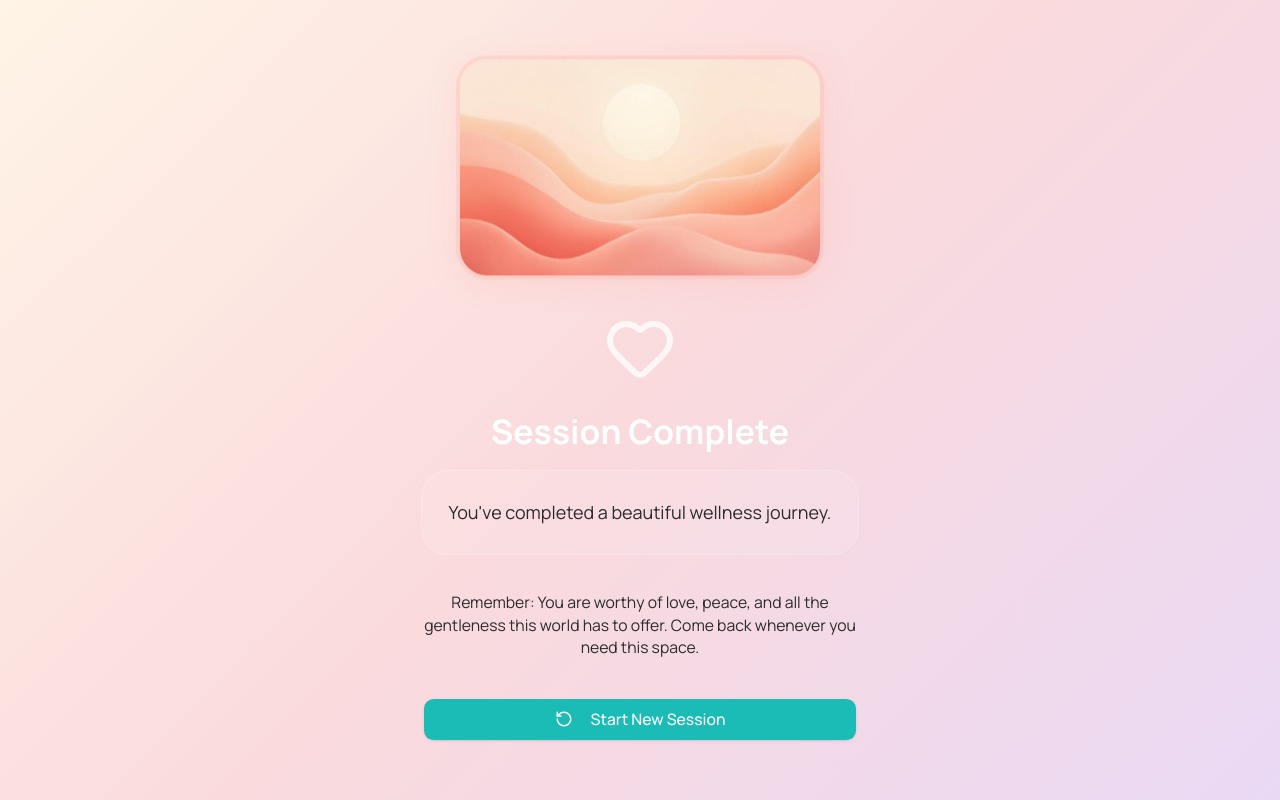
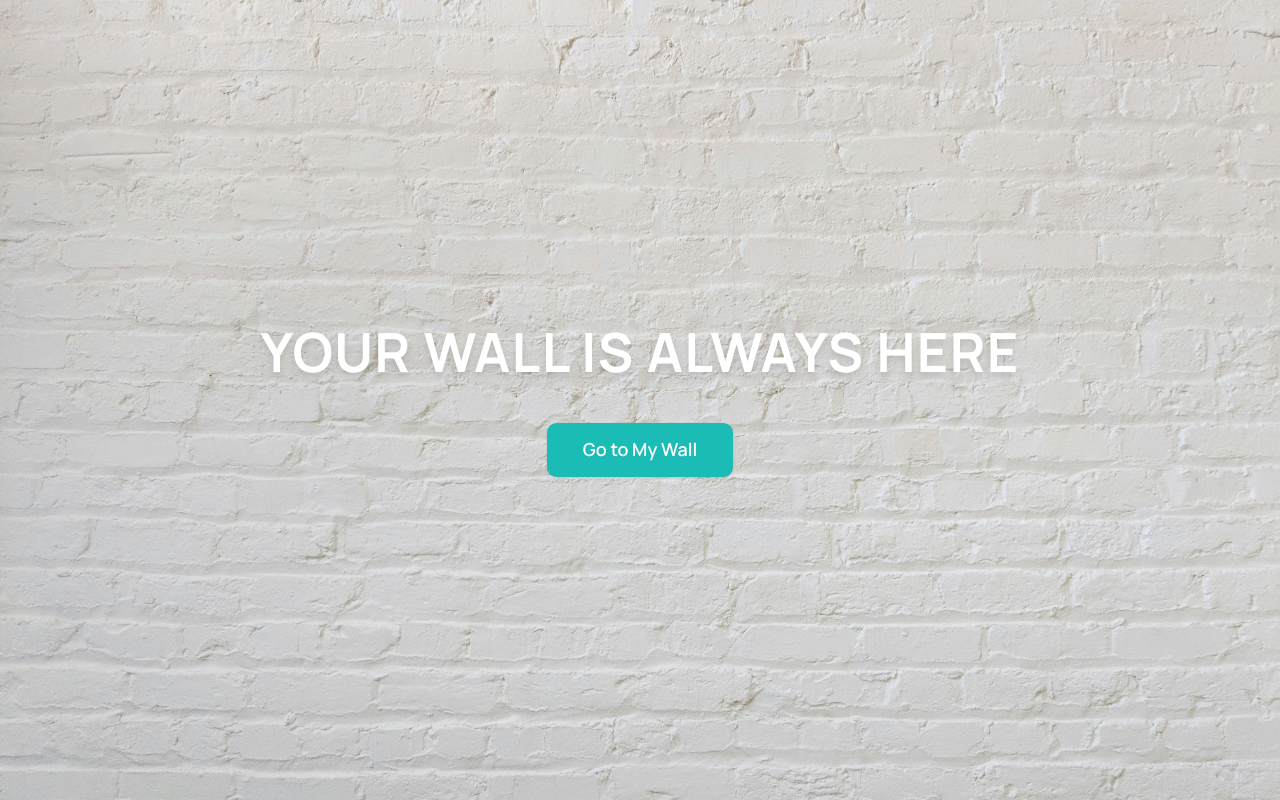
Before and after one commit to deepanshuSoni22/express-wall-frontend, a React (Vite) app: page /ending in a window 1280 px wide. Built offline with nearby package versions, Linux system fonts and the light colour scheme; a web font is replaced by a local one.

Commit message:
update ending page

```diff
--- a/src/pages/Ending.tsx
+++ b/src/pages/Ending.tsx
@@ -1,84 +1,38 @@
 import { useEffect, useState } from 'react';
 import { useNavigate } from 'react-router-dom';
 import { Button } from '@/components/ui/button';
-import { Heart, RotateCcw } from 'lucide-react';
-import { useSession } from '@/contexts/SessionContext';
-import heroImage from '@/assets/hero-wellness.jpg';
+// Adjust the extension (.jpg / .png / .webp) to match the actual file
+import wallBg from '@/assets/wallBG.jpg';
 
 const Ending = () => {
   const navigate = useNavigate();
-  const { sessionData, resetSession } = useSession();
   const [isVisible, setIsVisible] = useState(false);
 
-  useEffect(() => {
-    setIsVisible(true);
-  }, []);
+  useEffect(() => { setIsVisible(true); }, []);
 
-  const handleNewSession = () => {
-    resetSession();
+  const goToWall = () => {
     navigate('/');
   };
 
-  const getSessionSummary = () => {
-    const { expressChoice, releaseChoice, balanceChoice } = sessionData;
-
-    let summary = "You've completed a beautiful wellness journey. ";
-
-    if (expressChoice === 'write') summary += "Your words found their way to the wall. ";
-    else if (expressChoice === 'speak') summary += "Your voice was heard and honored. ";
-    else if (expressChoice === 'draw') summary += "Your creativity flowed freely. ";
-
-    if (releaseChoice === 'relaxation') summary += "You found deep relaxation through breath. ";
-    else if (releaseChoice === 'focus') summary += "You centered yourself with mindful breathing. ";
-    else if (releaseChoice === 'stress-release') summary += "You released tension and worry. ";
-    else if (releaseChoice === 'energy') summary += "You revitalized your energy gently. ";
-
-    if (balanceChoice === 'quote') summary += "Wisdom has filled your heart.";
-    else if (balanceChoice === 'reflection') summary += "Your insights have been captured.";
-    else if (balanceChoice === 'music') summary += "Calming sounds have soothed your soul.";
-
-    return summary;
-  };
-
   return (
-    <div className="min-h-screen bg-gradient-primary flex flex-col items-center justify-center p-6 text-center">
-      <div className={`transition-all duration-1000 ${isVisible ? 'opacity-100 translate-y-0' : 'opacity-0 translate-y-8'}`}>
-        <div className="mb-8 relative">
-          <img
-            src={heroImage}
-            alt="Session complete"
-            className="w-80 h-48 object-cover rounded-3xl shadow-glow mx-auto animate-floating"
-          />
-        </div>
-
-        <div className="mb-6">
-          <Heart className="w-16 h-16 text-primary-foreground mx-auto mb-4 animate-gentle-pulse" />
-        </div>
-
-        <h1 className="text-3xl font-bold text-primary-foreground mb-4">
-          Session Complete
+    <div
+      className="min-h-screen relative flex items-center justify-center p-6"
+      style={{
+        backgroundImage: `url(${wallBg})`,
+        backgroundSize: 'cover',
+        backgroundPosition: 'center',
+      }}
+    >
+      <div className={`relative text-center max-w-3xl transition-all duration-1000 ${isVisible ? 'opacity-100 translate-y-0' : 'opacity-0 translate-y-8'}`}>
+        <h1 className="text-4xl md:text-5xl font-bold text-white tracking-wide mb-10 uppercase drop-shadow-lg">
+          your wall is always here
         </h1>
-
-        <div className="wellness-card bg-primary-foreground/10 border-primary-foreground/20 mb-8 max-w-md mx-auto">
-          <p className="text-primary-foreground-dark/90 leading-relaxed">
-            {getSessionSummary()}
-          </p>
-        </div>
-
-        <div className="space-y-3 max-w-sm mx-auto">
-          <p className="text-primary-foreground-dark/80 text-sm mb-6">
-            Remember: You are worthy of love, peace, and all the gentleness this world has to offer.
-            Come back whenever you need this space.
-          </p>
-
-          <Button
-            onClick={handleNewSession}
-            className="wellness-button w-full"
-          >
-            <RotateCcw className="w-4 h-4 mr-2" />
-            Start New Session
-          </Button>
-        </div>
+        <Button
+          onClick={goToWall}
+          className="wellness-button text-base font-semibold px-8 py-6"
+        >
+          Go to My Wall
+        </Button>
       </div>
     </div>
   );
```
